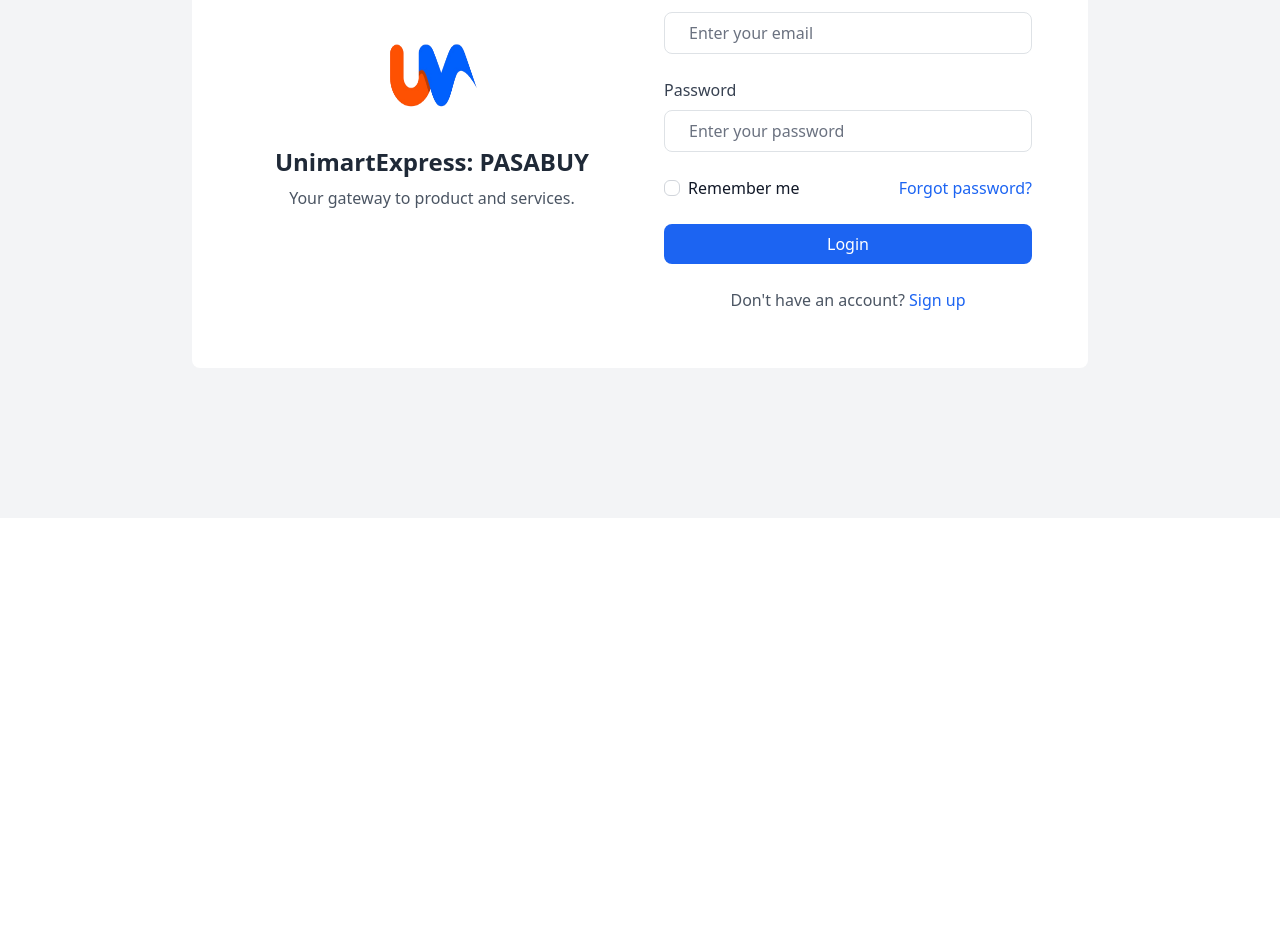
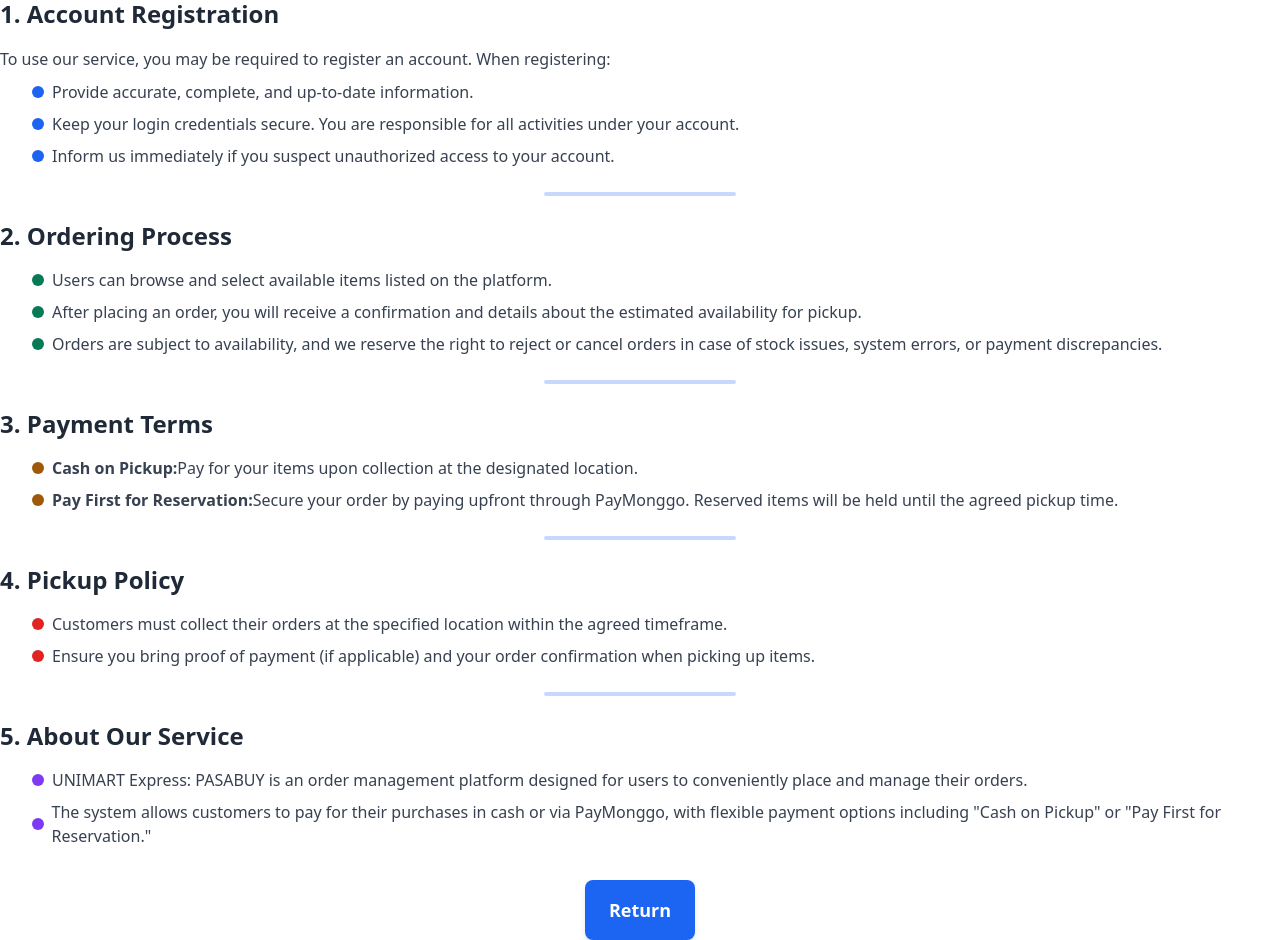
Before and after one commit to redradishs/integ_pasabuy, an Angular app: page /terms in a window 1280 px wide. Shown: the part 282-1222 px from the top of the page. Before the commit the page ends 800 px from the top, so only its background shows below. Built offline with nearby package versions, Linux system fonts and the light colour scheme; a web font is replaced by a local one.

Commit message:
terms and condition added

```diff
--- a/src/app/customer/forgot-password/forgot-password.component.html
+++ b/src/app/customer/forgot-password/forgot-password.component.html
@@ -16,21 +16,13 @@
             <label for="email" class="block mb-2 text-sm font-medium text-gray-900 dark:text-white">Your email</label>
             <input type="email" name="email" id="email" class="bg-gray-50 border border-gray-300 text-gray-900 text-sm rounded-lg focus:ring-primary-600 focus:border-primary-600 block w-full p-2.5 dark:bg-gray-700 dark:border-gray-600 dark:placeholder-gray-400 dark:text-white dark:focus:ring-blue-500 dark:focus:border-blue-500" placeholder="name@company.com" required="">
           </div>
-          <div class="flex items-start">
-            <div class="flex items-center h-5">
-              <input id="terms" aria-describedby="terms" type="checkbox" class="w-4 h-4 border border-gray-300 rounded bg-gray-50 focus:ring-3 focus:ring-primary-300 dark:bg-gray-700 dark:border-gray-600 dark:focus:ring-primary-600 dark:ring-offset-gray-800" required="">
-            </div>
-            <div class="ml-3 text-sm">
-              <label for="terms" class="font-light text-gray-500 dark:text-gray-300">I accept the <a class="font-medium text-primary-600 hover:underline dark:text-primary-500" href="#">Terms and Conditions</a></label>
-            </div>
-          </div>
           <button type="submit" class="w-full text-white bg-primary-600 hover:bg-primary-700 focus:ring-4 focus:outline-none focus:ring-primary-300 font-medium rounded-lg text-sm px-5 py-2.5 text-center dark:bg-primary-600 dark:hover:bg-primary-700 dark:focus:ring-primary-800">Reset password</button>
         </form>
         <!-- Cancel Link -->
         <div class="mt-4 text-center">
-          <a href="./login" class="text-sm text-gray-600 hover:text-blue-600 dark:text-gray-300 dark:hover:text-blue-400">
+          <button onclick="window.history.go(-1)" class="text-sm text-gray-600 hover:text-blue-600 dark:text-gray-300 dark:hover:text-blue-400">
             Return to Login
-          </a>
+          </button>
         </div>
       </div>
     </div>
--- a/src/app/customer/orderhistory/orderhistory.component.html
+++ b/src/app/customer/orderhistory/orderhistory.component.html
@@ -71,6 +71,7 @@
                                 'bg-green-100 text-green-800 dark:bg-green-900 dark:text-green-300': item.order_status === 'completed',
                                 'bg-red-100 text-red-800 dark:bg-red-900 dark:text-red-300': item.order_status === 'canceled',
                                 'bg-yellow-100 text-yellow-800 dark:bg-yellow-900 dark:text-yellow-300': item.order_status === 'preparing',
+                                'bg-purple-100 text-purple-800 dark:bg-purple-900 dark:text-purple-300': item.order_status === 'placed',
 
                               }">
                                 <svg *ngIf="item.order_status === 'pending'" class="w-3 h-3 me-1" aria-hidden="true"
@@ -97,6 +98,12 @@
                                     <path stroke="currentColor" stroke-linecap="round" stroke-linejoin="round"
                                         stroke-width="2" d="M9 12l2 2 4-4M9 6h6v6H9z" />
                                 </svg>
+                                <svg *ngIf="item.order_status === 'placed'" class="w-3 h-3 me-1" aria-hidden="true"
+                                xmlns="http://www.w3.org/2000/svg" width="24" height="24" fill="none"
+                                viewBox="0 0 24 24">
+                                <path stroke="currentColor" stroke-linecap="round" stroke-linejoin="round"
+                                    stroke-width="2" d="M5 18h14M5 18v3h14v-3M5 18l1-9h12l1 9M16 6v3m-4-3v3m-2-6h8v3h-8V3Zm-1 9h.01v.01H9V12Zm3 0h.01v.01H12V12Zm3 0h.01v.01H15V12Zm-6 3h.01v.01H9V15Zm3 0h.01v.01H12V15Zm3 0h.01v.01H15V15Z" />
+                            </svg>
                                 {{ item.order_status | titlecase }}
                             </dd>
                         </dl>
--- a/src/app/customer/signup/signup.component.html
+++ b/src/app/customer/signup/signup.component.html
@@ -68,7 +68,7 @@
         <div class="flex items-center mb-6">
           <input id="terms" type="checkbox" class="w-4 h-4 text-blue-600 border-gray-300 rounded focus:ring-blue-500" required />
           <label for="terms" class="ml-2 text-gray-900">
-            I accept the <a href="#" class="text-blue-600 hover:underline">Terms and Conditions</a>
+            I accept the <a href="/terms" class="text-blue-600 hover:underline">Terms and Conditions</a>
           </label>
         </div>
         <!-- Submit Button -->
--- /dev/null
+++ b/src/app/customer/terms/terms.component.html
@@ -0,0 +1,107 @@
+<div class="flex flex-col items-center justify-center p-8">
+    <h1 class="mb-4 text-4xl font-extrabold leading-none tracking-tight text-center text-gray-900 md:text-5xl lg:text-6xl dark:text-white">
+        Terms And Condition
+    </h1>
+    <p class="mb-6 text-lg font-normal text-gray-500 lg:text-xl sm:px-16 xl:px-48 dark:text-gray-400">
+        Welcome to UNIMART Express: PASABUY! By accessing or using our platform, you agree to the terms and conditions outlined below. Please read them carefully as they govern your use of our services.
+    </p>
+</div>
+
+<div>
+    <h2 class="mt-6 mb-3 text-2xl font-semibold text-gray-800 dark:text-gray-200">
+        1. Account Registration
+    </h2>
+    <p class="leading-relaxed text-gray-700 dark:text-gray-400">
+        To use our service, you may be required to register an account. When registering:
+    </p>
+    <ul class="pl-8 mt-2 space-y-2 text-gray-700 list-none dark:text-gray-400">
+        <li class="flex items-center">
+            <span class="w-3 h-3 mr-2 bg-blue-600 rounded-full"></span>
+            Provide accurate, complete, and up-to-date information.
+        </li>
+        <li class="flex items-center">
+            <span class="w-3 h-3 mr-2 bg-blue-600 rounded-full"></span>
+            Keep your login credentials secure. You are responsible for all activities under your account.
+        </li>
+        <li class="flex items-center">
+            <span class="w-3 h-3 mr-2 bg-blue-600 rounded-full"></span>
+            Inform us immediately if you suspect unauthorized access to your account.
+        </li>
+    </ul>
+
+    <hr class="w-48 h-1 mx-auto my-4 bg-blue-600 border-0 rounded md:my-10 dark:bg-blue-500">
+
+    <h2 class="mt-6 mb-3 text-2xl font-semibold text-gray-800 dark:text-gray-200">
+        2. Ordering Process
+    </h2>
+    <ul class="pl-8 mt-2 space-y-2 text-gray-700 list-none dark:text-gray-400">
+        <li class="flex items-center">
+            <span class="w-3 h-3 mr-2 bg-green-600 rounded-full"></span>
+            Users can browse and select available items listed on the platform.
+        </li>
+        <li class="flex items-center">
+            <span class="w-3 h-3 mr-2 bg-green-600 rounded-full"></span>
+            After placing an order, you will receive a confirmation and details about the estimated availability for pickup.
+        </li>
+        <li class="flex items-center">
+            <span class="w-3 h-3 mr-2 bg-green-600 rounded-full"></span>
+            Orders are subject to availability, and we reserve the right to reject or cancel orders in case of stock issues, system errors, or payment discrepancies.
+        </li>
+    </ul>
+
+    <hr class="w-48 h-1 mx-auto my-4 bg-blue-600 border-0 rounded md:my-10 dark:bg-blue-500">
+
+    <h2 class="mt-6 mb-3 text-2xl font-semibold text-gray-800 dark:text-gray-200">
+        3. Payment Terms
+    </h2>
+    <ul class="pl-8 mt-2 space-y-2 text-gray-700 list-none dark:text-gray-400">
+        <li class="flex items-center">
+            <span class="w-3 h-3 mr-2 bg-yellow-600 rounded-full"></span>
+            <strong>Cash on Pickup:</strong> Pay for your items upon collection at the designated location.
+        </li>
+        <li class="flex items-center">
+            <span class="w-3 h-3 mr-2 bg-yellow-600 rounded-full"></span>
+            <strong>Pay First for Reservation:</strong> Secure your order by paying upfront through PayMonggo. Reserved items will be held until the agreed pickup time.
+        </li>
+    </ul>
+
+    <hr class="w-48 h-1 mx-auto my-4 bg-blue-600 border-0 rounded md:my-10 dark:bg-blue-500">
+
+    <h2 class="mt-6 mb-3 text-2xl font-semibold text-gray-800 dark:text-gray-200">
+        4. Pickup Policy
+    </h2>
+    <ul class="pl-8 mt-2 space-y-2 text-gray-700 list-none dark:text-gray-400">
+        <li class="flex items-center">
+            <span class="w-3 h-3 mr-2 bg-red-600 rounded-full"></span>
+            Customers must collect their orders at the specified location within the agreed timeframe.
+        </li>
+        <li class="flex items-center">
+            <span class="w-3 h-3 mr-2 bg-red-600 rounded-full"></span>
+            Ensure you bring proof of payment (if applicable) and your order confirmation when picking up items.
+        </li>
+    </ul>
+
+    <hr class="w-48 h-1 mx-auto my-4 bg-blue-600 border-0 rounded md:my-10 dark:bg-blue-500">
+
+    <h2 class="mt-6 mb-3 text-2xl font-semibold text-gray-800 dark:text-gray-200">
+        5. About Our Service
+    </h2>
+    <ul class="pl-8 mt-2 space-y-2 text-gray-700 list-none dark:text-gray-400">
+        <li class="flex items-center">
+            <span class="w-3 h-3 mr-2 bg-purple-600 rounded-full"></span>
+            UNIMART Express: PASABUY is an order management platform designed for users to conveniently place and manage their orders.
+        </li>
+        <li class="flex items-center">
+            <span class="w-3 h-3 mr-2 bg-purple-600 rounded-full"></span>
+            The system allows customers to pay for their purchases in cash or via PayMonggo, with flexible payment options including "Cash on Pickup" or "Pay First for Reservation."
+        </li>
+    </ul>
+
+    <div class="flex justify-center mt-8">
+        <a
+            href="/signup"
+            class="px-6 py-3 text-lg font-bold text-white transition-all duration-300 bg-blue-600 rounded-lg shadow-md hover:bg-blue-700 focus:ring-4 focus:ring-blue-400 dark:focus:ring-blue-500">
+            Return
+        </a>
+    </div>
+</div>
```
Also changed, not shown: src/app/app.routes.ts (+12 -10 lines), src/app/customer/header/header.component.ts (+0 -8 lines), src/app/customer/terms/terms.component.ts (added, +12 -0 lines), src/app/customer/terms/terms.component.css (added), 1 other file (tests, documents, lock files or other folders).
